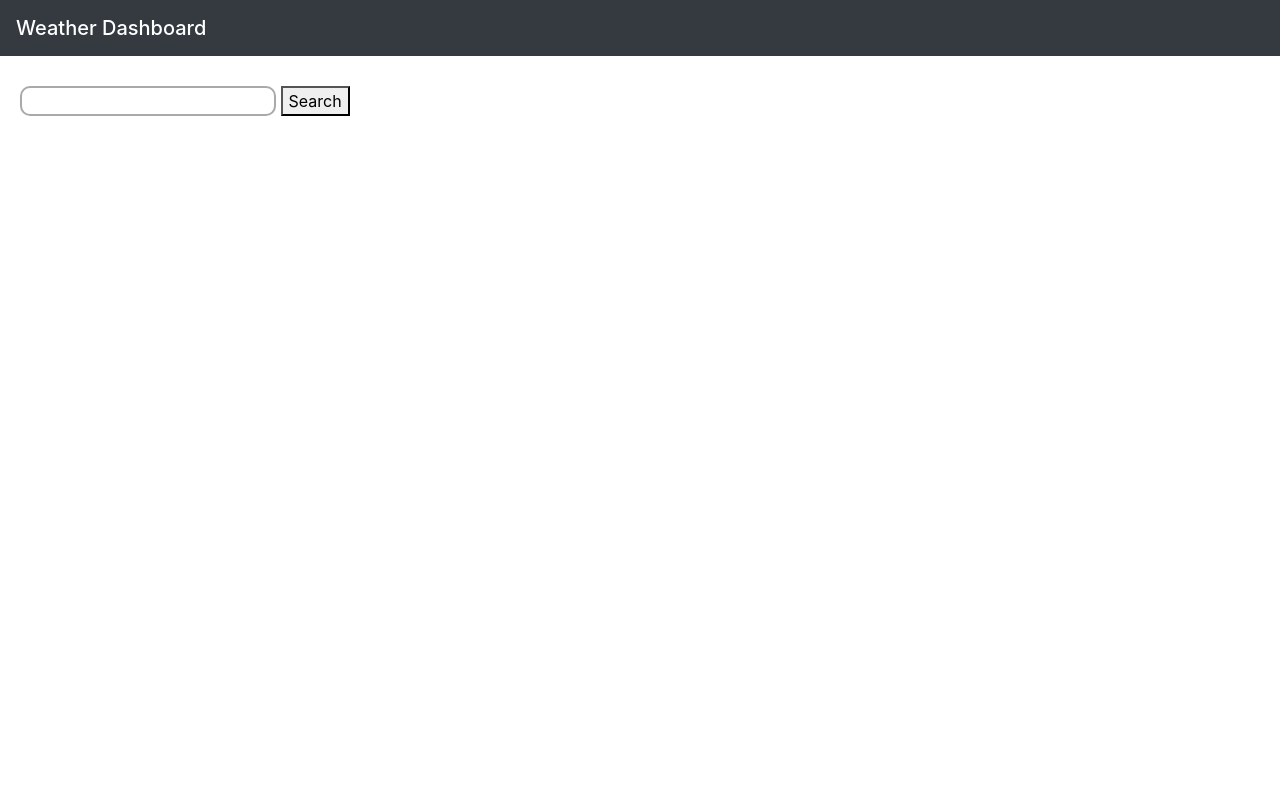
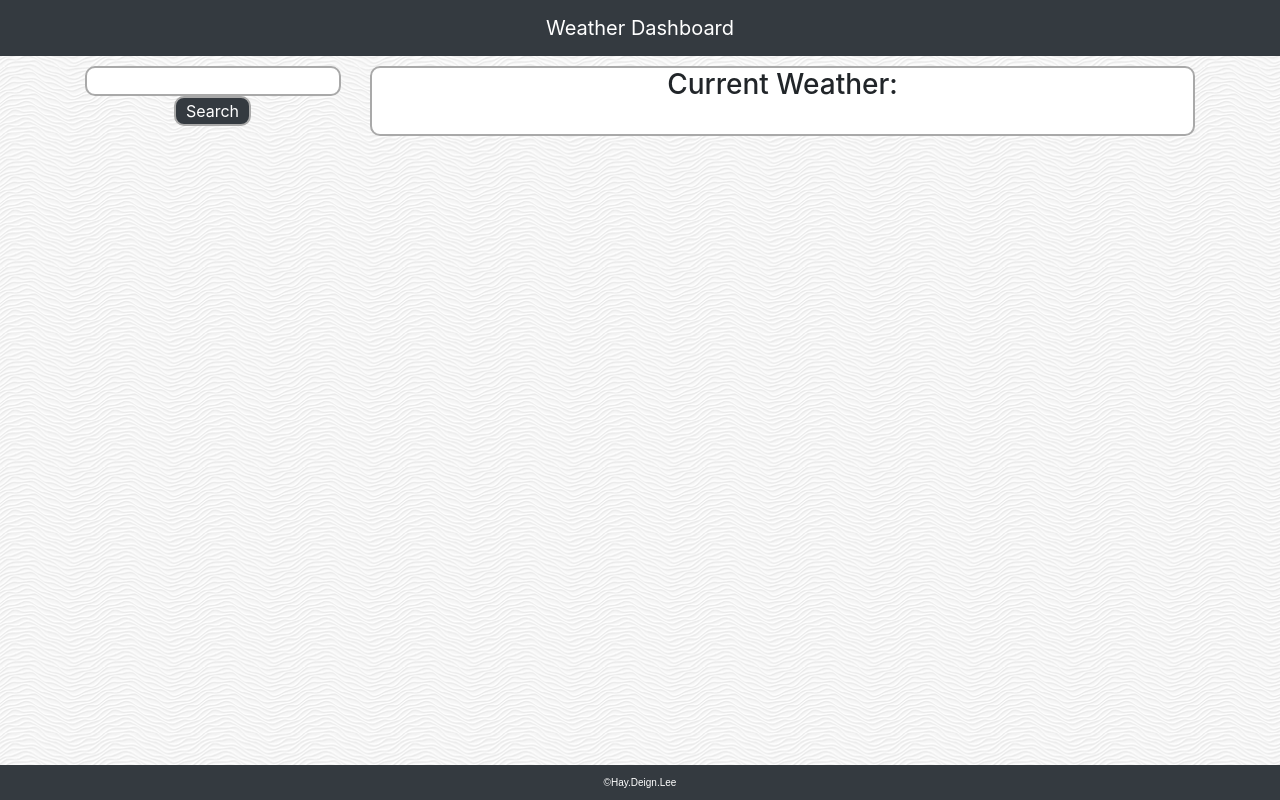
Before and after one commit to hayesjt/weather_dashboard, a plain HTML site: page index.html in a window 1280 px wide. Drawn offline with nearby package versions, Linux system fonts and the light colour scheme.

Commit message:
styling/bootstrap work

```diff
--- a/index.html
+++ b/index.html
@@ -16,12 +16,16 @@
 
     <!--NAV BAR/HEADER-->
     <nav class="navbar navbar-dark bg-dark">
-        <span class="navbar-brand mb-0 h1">Weather Dashboard</span>
+        <span class="navbar-brand">Weather Dashboard</span>
     </nav>
     <!--NAV BAR/HEADER END-->
 
 
     <!--PAGE CONTENT-->
+    <div class="container">
+
+        <div class="row">
+            <div class="col-md-3">
                 <div class="search-div">
                     <input type="text" name="search-box" id="user-search">
                     <button class="btn-search" type="button">Search</button>
@@ -29,10 +33,13 @@
                 <div class="old-cities-div">
                     <!--empty until JavaScript-->
                 </div>
+            </div>
+            <div class="col-md-9">
                 <div class="current-weather">
-        <div class="city-name"></div>
-        <img class="icon-image"/>
+                    <h3>Current Weather:</h3>
+                    <h5 class="city-name"></h5>
                     <div class="todays-date"></div>
+                    <img class="icon-image" />
                     <div class="todays-temp"></div>
                     <div class="todays-humidity"></div>
                     <div class="todays-wind-speed"></div>
@@ -41,9 +48,17 @@
                 <div class="current-5-day-forcast">
                     <!--empty until JavaScript-->
                 </div>
+            </div>
+        </div>
+    </div>
+
     <!--PAGE CONTENT END-->
 
-
+    <!--Footer START-->
+    <footer>
+        &copy;Hay.Deign.Lee
+    </footer>
+    <!--Footer END-->
 
     <!--JS LINKS-->
     <script src="https://cdn.jsdelivr.net/momentjs/2.12.0/moment.min.js"></script>
--- a/script.js
+++ b/script.js
@@ -27,9 +27,9 @@ $.ajax({
         $(".city-name").html(response.name);
         $(".todays-date").html(today);
         $(".icon-image").attr("src", "https://api.openweathermap.org/img/w/" + response.weather[0].icon);
-        $(".todays-temp").html("Current Temperature:" + response.main.temp);
+        $(".todays-temp").html("Current Temperature:" + response.main.temp + "°");
         $(".todays-humidity").html("Humidity:" + response.main.humidity + "%");
-        $(".todays-wind-speed").html("Wind Speed:" + response.wind.speed);
+        $(".todays-wind-speed").html("Wind Speed:" + response.wind.speed + "mph");
         getUv (lon, lat);
     })
 }
@@ -81,10 +81,10 @@ var queryURLfive = "https://api.openweathermap.org/data/2.5/forecast?" +
             var dayBody = $('<div>').addClass('card-body');
             var dayWeather = $('<img>').attr("src", "https://api.openweathermap.org/img/w/" + response.list[i].weather[0].icon);
             //console.log(dayDiv);
-            var temp = $('<p>').addClass('card-text').text("Temp: " + data.main.temp);
+            var time = $('<h5>').addClass('card-title').text(new Date(data.dt_txt).toLocaleDateString())
+            var temp = $('<p>').addClass('card-text').text("Temp: " + data.main.temp + "°");
             var humidity = $('<p>').addClass('card-text').text("Humidity: " + data.main.humidity + "%");
-            var time = $('<h5>').addClass('card-title').text(new Date(data.dt_txt).toLocaleDateString())
-            $(dayBody).append(temp, humidity, time);
+            $(dayBody).append(time, temp, humidity,);
             $(dayBody).append(dayWeather);
             //console.log(dayBody);
             $(dayDiv).append(dayBody);
--- a/style.css
+++ b/style.css
@@ -1,24 +1,77 @@
+/* BODY STYLING */
+body {
+    background-image: url(images/background.png);
+    min-height: 100vh;
+    position: relative;
+}
 /*NAV BAR/HEADER STYLING*/
-
+.navbar {
+    margin-bottom: 10px;
+}
+.navbar-brand {
+    margin: auto;
+}
 
 /*CONTENT SYLING*/
-
+/* SEARCH FUNCTION STYLING */
 .search-div {
-    margin-top: 30px;
-    margin-left: 20px;
+    text-align:center;
 }
-
 #user-search {
     border: 2px solid darkgray;
     border-radius: 10px;
 }
 
-.current-weather {
-    float:right;
+#user-search:focus {
+    outline: none;
 }
 
-.card {
-    max-width: 300px;
+.btn-search {
+    background-color: #343a40;
+    color: white;
+    border: 2px solid darkgray;
+    border-radius: 10px;
+    padding: 1px 10px;
+    cursor: pointer;
+    outline: none;
 }
 
-/*FOOTER CONTENT*/
+.btn-search:hover {
+    background-color: white;
+    color: #343a40;
+}
+
+.btn-search:focus {
+    outline: none;
+}
+
+/* OLD CITIES STYLING */
+/* CURRENT WEATHER STYLING */
+.current-weather {
+    background-color: white;
+    border: 2px solid darkgray;
+    border-radius: 10px;
+    text-align: center;
+}
+
+/* FIVE DAY WEATHER FORCAST STYLING */
+.card {
+    float: right;
+    margin: 10px;
+}
+
+
+
+/* footer CSS */
+footer {
+    background-color: #343a40;
+    width: 100%;
+    padding-top: 10px;
+    padding-bottom:10px;
+    color: white;
+    font-family: 'Arial', 'Helvetica Neue', Helvetica, sans-serif;
+    font-size: x-small;
+    text-align: center;
+    position: absolute;
+    bottom: 0;
+}
```
Also changed, not shown: images/background.png (added), 1 other file. Lines whose indentation alone changed are shown as unchanged.
